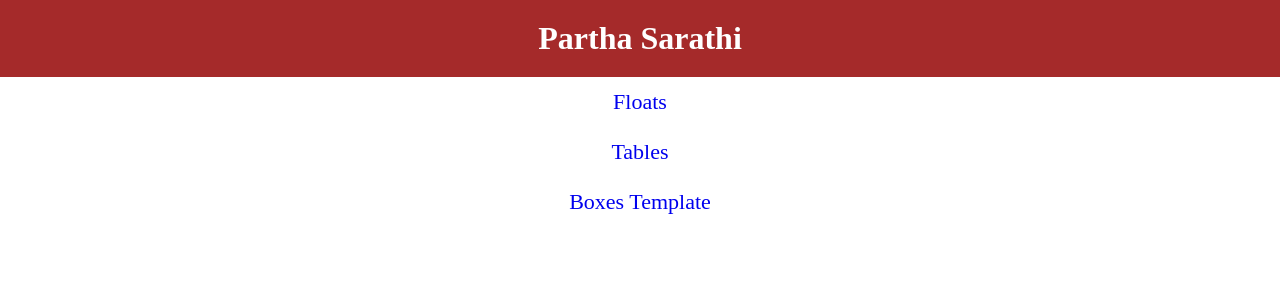
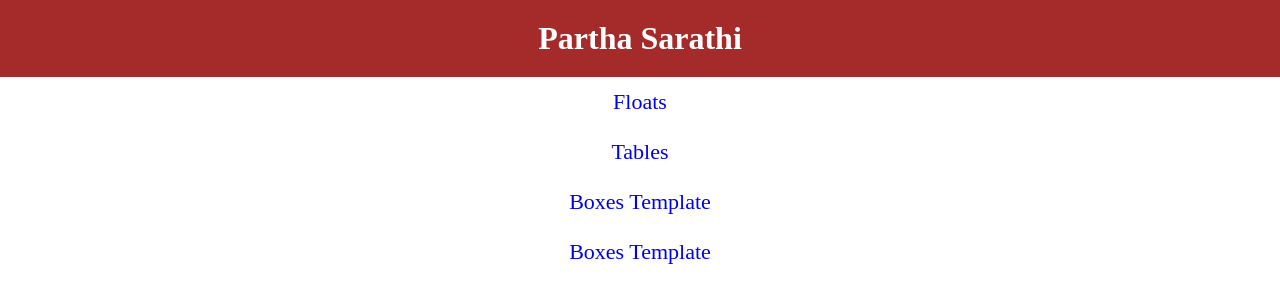
Before and after one commit to partha1113/digitallyncclass, a plain HTML site: page index.html in a window 1280 px wide. Drawn offline with Linux system fonts and the light colour scheme.

Commit message:
added resume task1  index page

```diff
--- a/index.html
+++ b/index.html
@@ -42,5 +42,8 @@
     <div class="menu">
         <a href="template2.html">Boxes Template</a>
     </div>
+    <div class="menu">
+        <a href="task1.html">Boxes Template</a>
+    </div>
 </body>
 </html>
```
